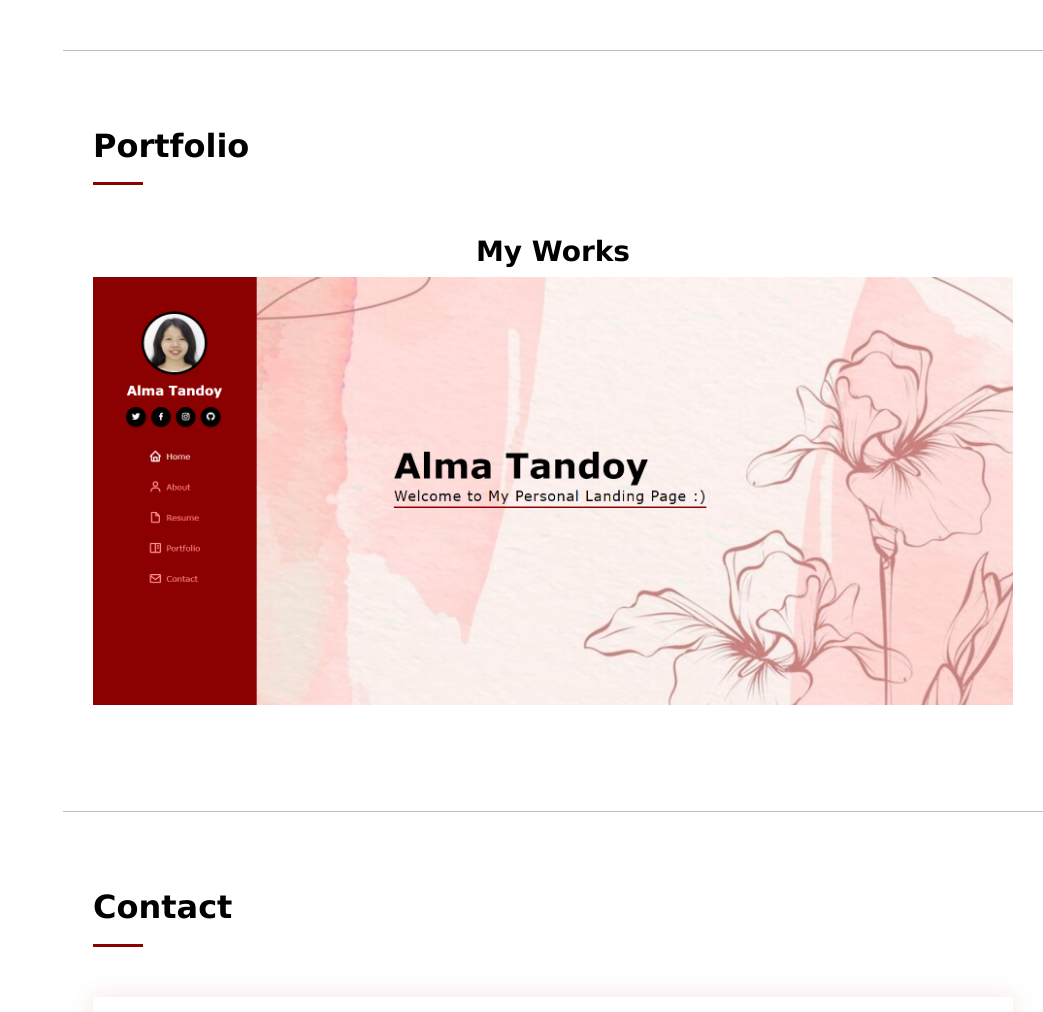
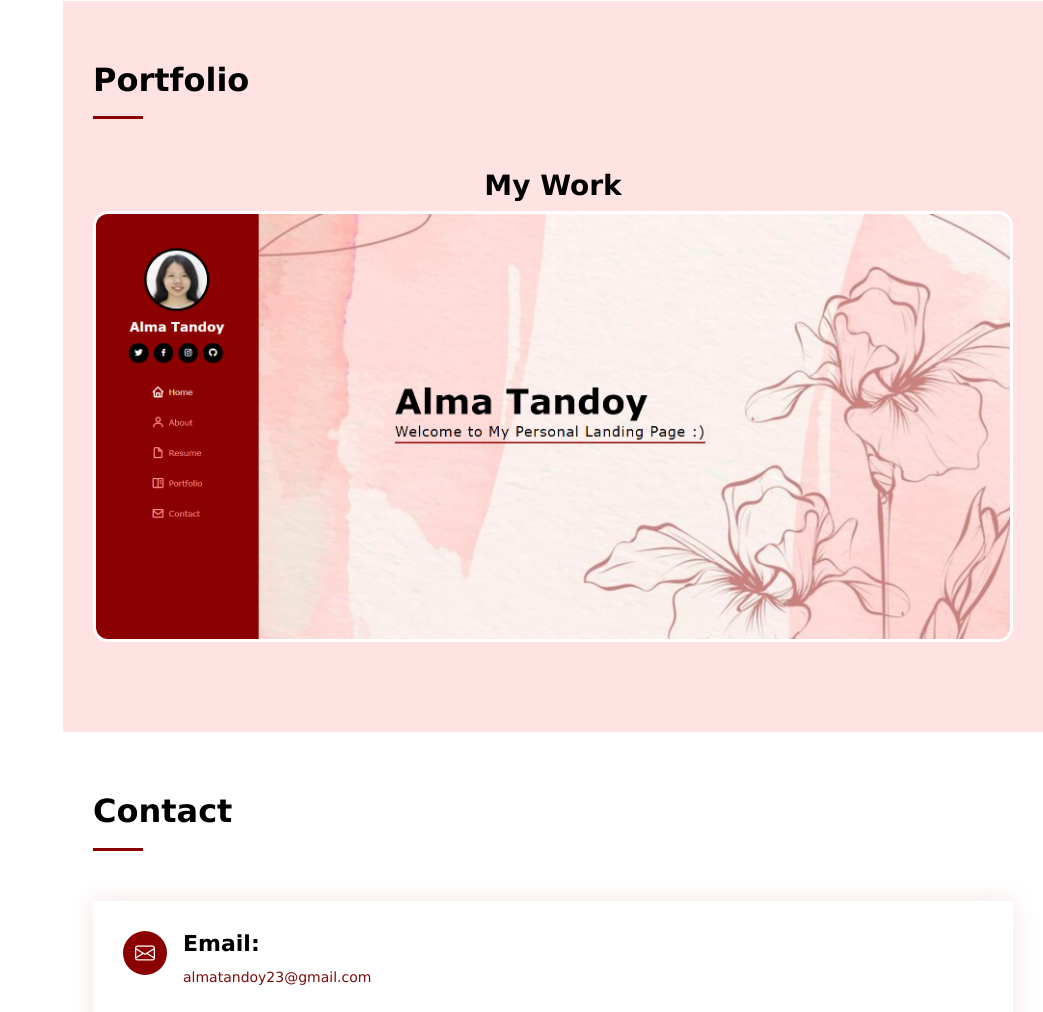
Before and after one commit to almtndy/Personal-Landing-Page, a plain HTML site: page index.html in a window 1280 px wide. Shown: the part 3459-4471 px from the top of the page, without its empty margins (237-1280 px from the left). Drawn offline with Linux system fonts and the light colour scheme.

Commit message:
Update Portfolio

```diff
--- a/assets/css/style.css
+++ b/assets/css/style.css
@@ -523,6 +523,8 @@ section {
   position: relative;
   overflow: hidden;
   z-index: 1;
+  border: 3px solid rgb(255, 255, 255);
+  border-radius: 15px;
 }
 
 .portfolio .portfolio-wrap::before {
@@ -601,11 +603,11 @@ section {
   height: 12px;
   background-color: #fff;
   opacity: 1;
-  border: 1px solid #149ddd;
+  border: 1px solid darkred;
 }
 
 .portfolio-details .portfolio-details-slider .swiper-pagination .swiper-pagination-bullet-active {
-  background-color: #149ddd;
+  background-color: darkred;
 }
 
 .portfolio-details .portfolio-info {
--- a/index.html
+++ b/index.html
@@ -279,8 +279,6 @@
       </div>
 
     </section><!-- End About Section -->
-    <hr>
-
 
 
     <!-- ======= Resume Section ======= -->
@@ -332,17 +330,16 @@
             </div>
           </div>
     </section><!-- End Resume Section -->
-    <hr>
 
     <!-- ======= Portfolio Section ======= -->
-    <section id="portfolio" class="portfolio section-b">
+    <section id="portfolio" class="portfolio section-bg">
       <div class="container">
 
         <div class="section-title">
           <h2>Portfolio</h2>
         </div>
 
-        <h3 class="text-center fw-bold">My Works</h3>
+        <h3 class="text-center fw-bold">My Work</h3>
 
         <div class="row portfolio-container" data-aos="fade-up" data-aos-delay="100">
 
@@ -351,7 +348,7 @@
               <img src="assets/img/lp.png" class="img-fluid" alt="">
               <div class="portfolio-links">
                 <a href="assets/img/lp.png" data-gallery="portfolioGallery" class="portfolio-lightbox"><i class="bx bx-plus"></i></a>
-                <a href="http://127.0.0.1:5500/index.html" title="More Details" target="_blank"><i class="bx bx-link"></i></a>
+                <a href="https://almtndy.github.io/" title="More Details" target="_blank"><i class="bx bx-link"></i></a>
               </div>
             </div>
           </div>
@@ -372,7 +369,6 @@
 
       </div>
     </section><!-- End Portfolio Section -->
-    <hr>
 
     <!-- ======= Contact Section ======= -->
     <section id="contact" class="contact">
```
